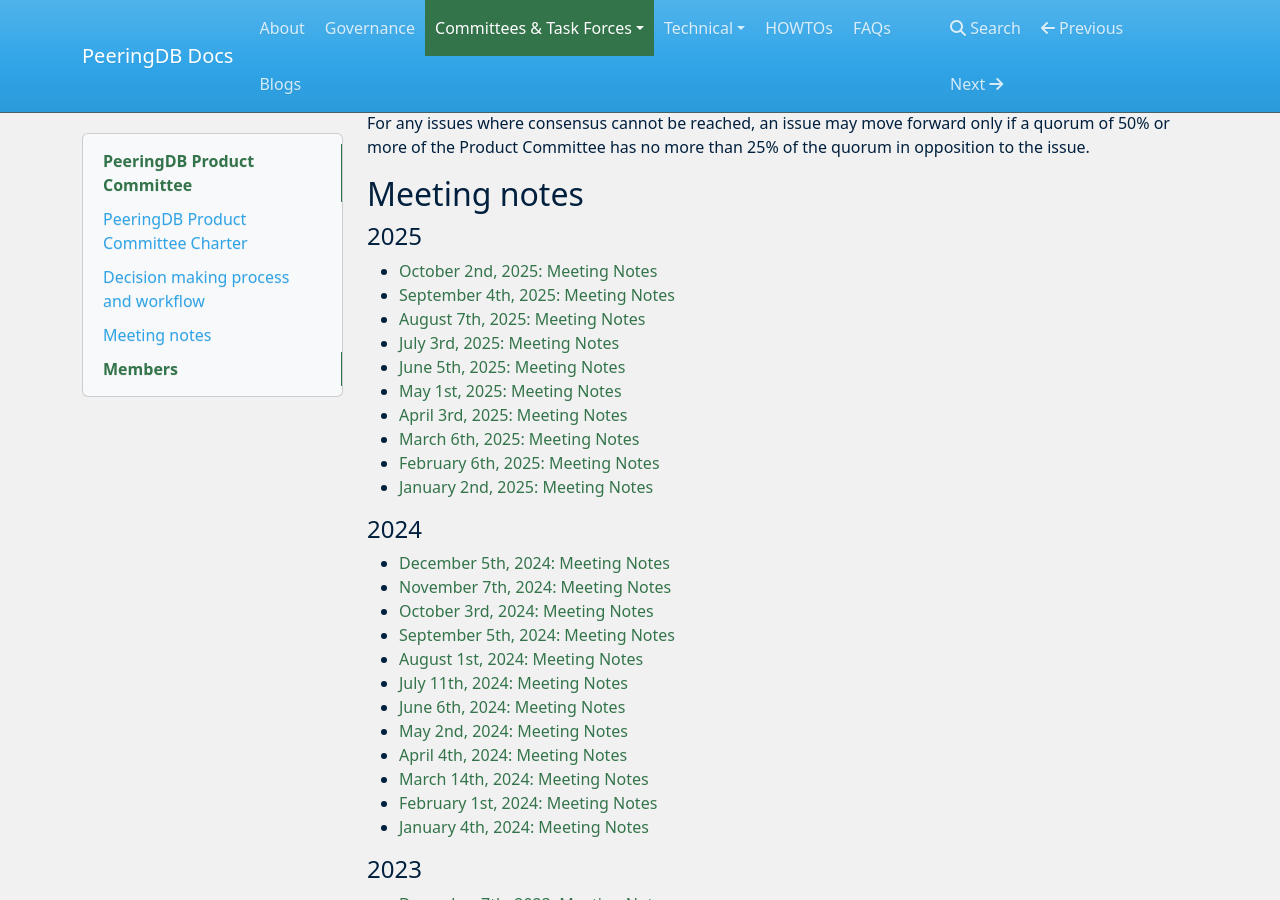
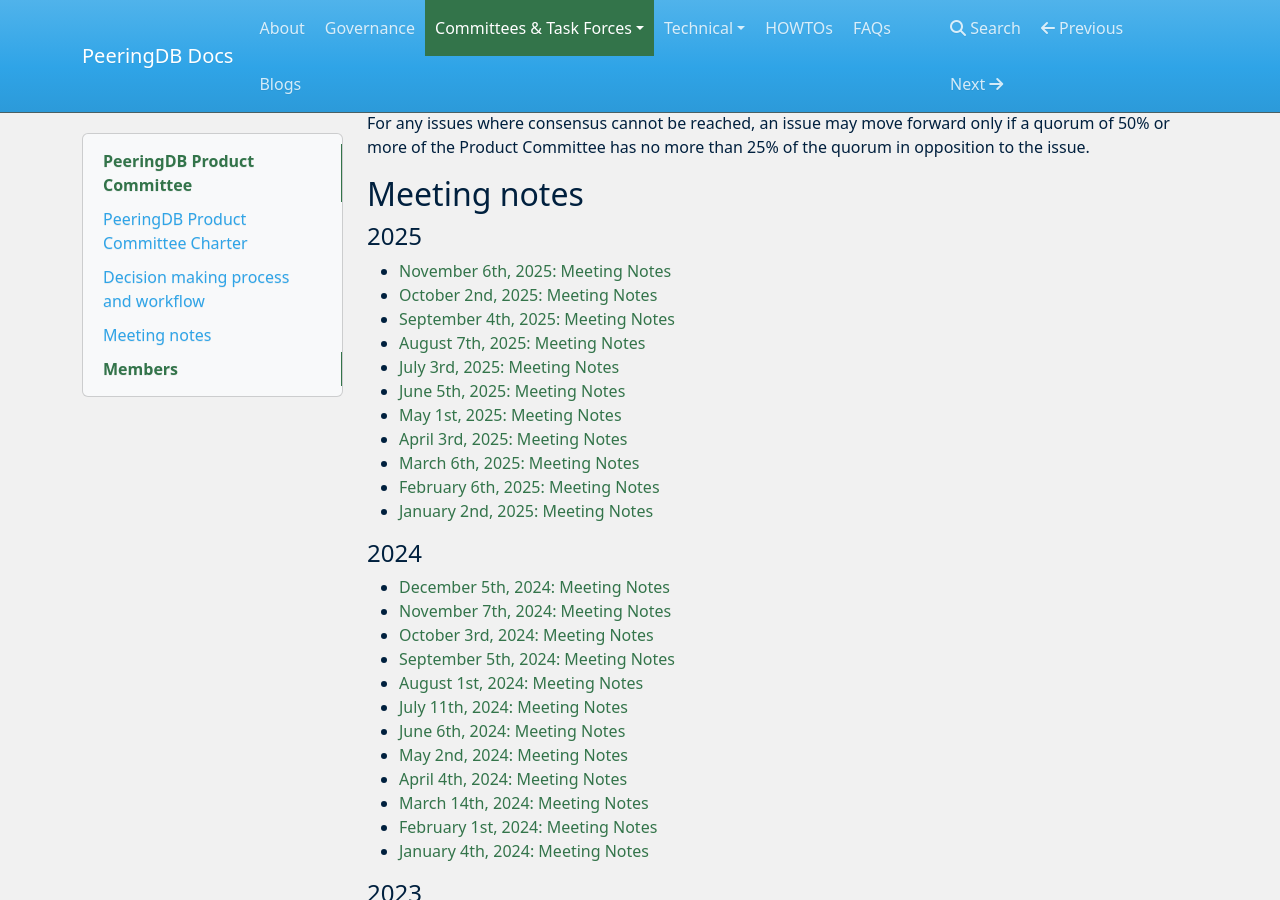
Before and after one commit to peeringdb/docs, an MkDocs documentation site: the page built from docs/committee/product/index.md, in a window 1280 px wide and 900 px high, scrolled down 2552 px. Built offline with MkDocs 1.6.1, drawn with Linux system fonts in a browser that asks for light colours; nearby versions of some CDN libraries.

Commit message:
Nov 2025 PC Meeting Notes (#395)
Notes and updated index

```diff
--- a/docs/committee/product/index.md
+++ b/docs/committee/product/index.md
@@ -11,6 +11,7 @@
 
 #### 2025
 
+- [November 6th, 2025: Meeting Notes](notes/2025-11-06_Product_Committee_Notes.pdf)
 - [October 2nd, 2025: Meeting Notes](notes/2025-10-02_Product_Committee_Notes.pdf)
 - [September 4th, 2025: Meeting Notes](notes/2025-09-04_Product_Committee_Notes.pdf)
 - [August 7th, 2025: Meeting Notes](notes/2025-08-07_Product_Committee_Notes.pdf)
```
Also changed, not shown: 1 other file.
